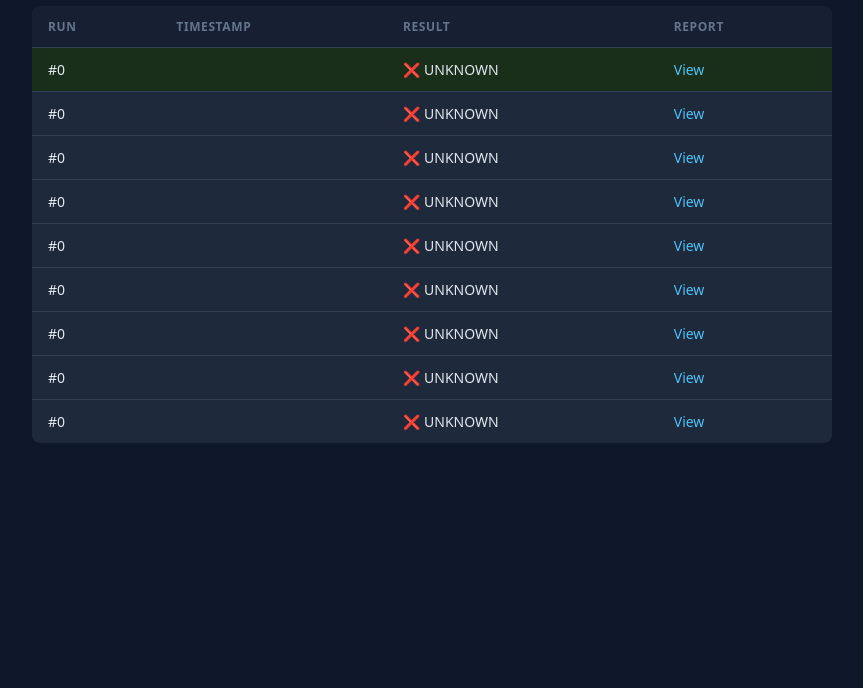
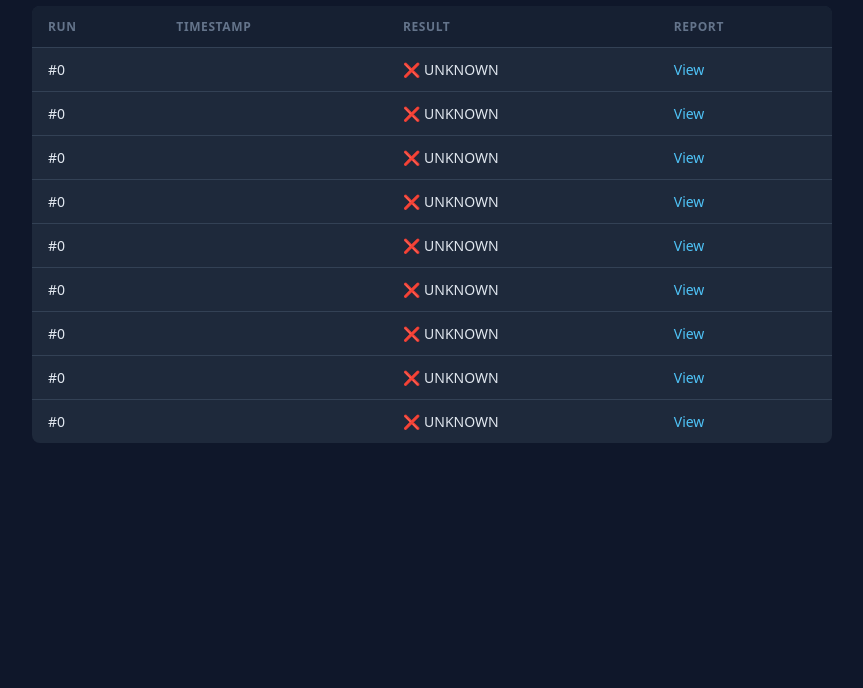
Before and after one commit to vikrampb/agentic-ai-polling-poc, a plain HTML site: page results-history/index.html in a window 1280 px wide. Shown: the part 112-800 px from the top of the page, without its empty margins (208-1071 px from the left). Drawn offline with Linux system fonts and the light colour scheme.

Commit message:
ci: update results-history index [skip ci]

```diff
--- a/results-history/index.html
+++ b/results-history/index.html
@@ -8,4 +8,4 @@ a{color:#4FC3F7;text-decoration:none}.badge{font-size:.7rem;padding:2px 8px;bord
 </style></head><body>
 <h1>Test Run History <span class="badge">Last 10 runs</span></h1>
 <table><thead><tr><th>Run</th><th>Timestamp</th><th>Result</th><th>Report</th></tr></thead>
-<tbody><tr class="new"><td>#0</td><td></td><td>❌ UNKNOWN</td><td><a href="run-001-2026-07-05T15-54-42-failure.html">View</a></td></tr><tr><td>#0</td><td></td><td>❌ UNKNOWN</td><td><a href="run-001-2026-07-05T15-34-23-success.html">View</a></td></tr><tr><td>#0</td><td></td><td>❌ UNKNOWN</td><td><a href="run-001-2026-07-05T15-28-00-success.html">View</a></td></tr><tr><td>#0</td><td></td><td>❌ UNKNOWN</td><td><a href="run-001-2026-07-05T15-23-53-failure.html">View</a></td></tr><tr><td>#0</td><td></td><td>❌ UNKNOWN</td><td><a href="run-001-2026-07-05T15-20-46-failure.html">View</a></td></tr><tr><td>#0</td><td></td><td>❌ UNKNOWN</td><td><a href="run-001-2026-07-05T15-14-15-success.html">View</a></td></tr><tr><td>#0</td><td></td><td>❌ UNKNOWN</td><td><a href="run-001-2026-07-05T15-05-49-success.html">View</a></td></tr><tr><td>#0</td><td></td><td>❌ UNKNOWN</td><td><a href="run-001-2026-07-05T14-59-14-failure.html">View</a></td></tr><tr><td>#0</td><td></td><td>❌ UNKNOWN</td><td><a href="run-001-2026-07-05T14-57-03-failure.html">View</a></td></tr></tbody></table></body></html>
+<tbody><tr><td>#0</td><td></td><td>❌ UNKNOWN</td><td><a href="run-001-2026-07-05T15-54-42-failure.html">View</a></td></tr><tr><td>#0</td><td></td><td>❌ UNKNOWN</td><td><a href="run-001-2026-07-05T15-34-23-success.html">View</a></td></tr><tr><td>#0</td><td></td><td>❌ UNKNOWN</td><td><a href="run-001-2026-07-05T15-28-00-success.html">View</a></td></tr><tr><td>#0</td><td></td><td>❌ UNKNOWN</td><td><a href="run-001-2026-07-05T15-23-53-failure.html">View</a></td></tr><tr><td>#0</td><td></td><td>❌ UNKNOWN</td><td><a href="run-001-2026-07-05T15-20-46-failure.html">View</a></td></tr><tr><td>#0</td><td></td><td>❌ UNKNOWN</td><td><a href="run-001-2026-07-05T15-14-15-success.html">View</a></td></tr><tr><td>#0</td><td></td><td>❌ UNKNOWN</td><td><a href="run-001-2026-07-05T15-05-49-success.html">View</a></td></tr><tr><td>#0</td><td></td><td>❌ UNKNOWN</td><td><a href="run-001-2026-07-05T14-59-14-failure.html">View</a></td></tr><tr><td>#0</td><td></td><td>❌ UNKNOWN</td><td><a href="run-001-2026-07-05T14-57-03-failure.html">View</a></td></tr></tbody></table></body></html>
```
